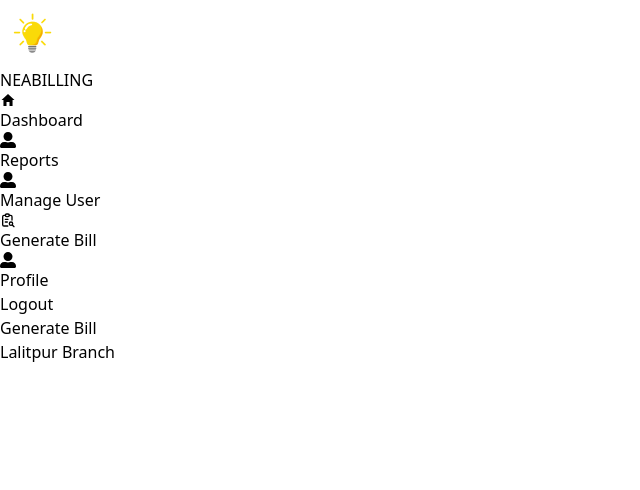
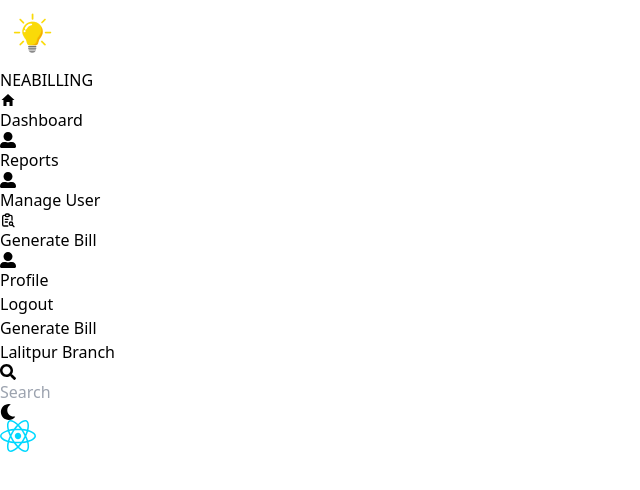
Before and after one commit to PaccyC/neabilling, a React (Vite) app: page /generate-bill in a window 1280 px wide. Shown: the top 490 px of the page, without its empty margins (0-640 px from the left). Built offline with nearby package versions, Linux system fonts and the light colour scheme.

Commit message:
completed sidebar component

```diff
--- a/src/components/SearchBar.tsx
+++ b/src/components/SearchBar.tsx
@@ -1,11 +1,27 @@
+import { FaSearch, FaMoon } from 'react-icons/fa';
+import { LuSunMedium } from "react-icons/lu";
 
+import image from '../assets/react.svg';
 
 const SearchBar = () => {
   return (
-    <div>
+    <div className="flex items-center bg-white shadow rounded-full p-2 w-full max-w-md mx-auto">
+      <div className="relative flex-grow">
+        <FaSearch className="absolute left-4 top-1/2 transform -translate-y-1/2 text-gray-400" />
+        <input
+          type="text"
+          placeholder="Search"
+          className="w-full pl-10 pr-4 py-2 bg-[#F4F7FE] focus:outline-none text-[#8F9BBA] rounded-full"
+        />
+      </div>
+      <FaMoon className="text-gray-400 mx-3" />
+      <img
+        src={image}
+        alt="User profile image"
+        className="w-10 h-10 rounded-full"
+      />
+    </div>
+  );
+};
 
-    </div>
-  )
-}
-
-export default SearchBar
+export default SearchBar;
--- a/src/layout/MainLayout.tsx
+++ b/src/layout/MainLayout.tsx
@@ -9,7 +9,7 @@ const MainLayout  = ({children}:Props) => {
   return (
    <div className="flex">
     <Sidebar/>
-    <div className="flex-grow p-6 bg-slate-300">
+    <div className="flex-grow p-6 bg-[#F4F7FE]">
         {children}
     </div>
    </div>
--- a/src/pages/GenerateBill.tsx
+++ b/src/pages/GenerateBill.tsx
@@ -1,16 +1,23 @@
+import SearchBar from "../components/SearchBar"
 
 const GenerateBill = () => {
   return (
-    <div className="min-h-screen bg-slate-300 flex flex-col  w-full">
-     <div className=" flex justify-between items-center">
-      <div className=" flex flex-col">
+    <div className="min-h-screen bg-[#F4F7FE] flex flex-col  w-full">
+     <div className=" flex justify-between  mb-16">
+      <div className=" flex flex-col w-full">
         <h1 className=" text-[#2B3674] font-semibold text-3xl">Generate Bill</h1>
          <h3 className="text-xl text-[#05CD99]">Lalitpur Branch</h3>
 
       </div>
-      <div className=""></div>
+
+      <SearchBar/>
+     </div>
+     <div className=" h-8 bg-white">
 
      </div>
+
+
+
 
     </div>
   )
```
